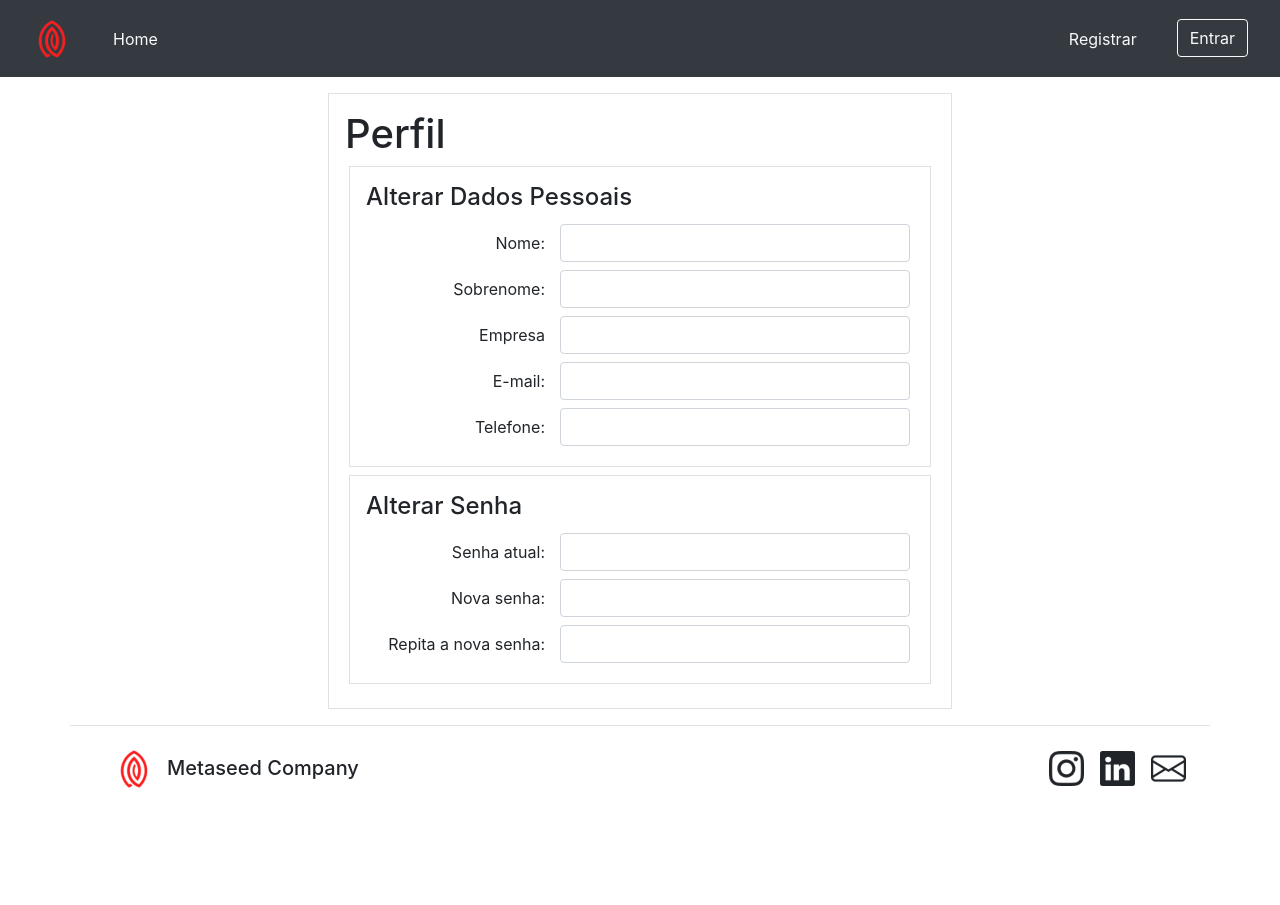
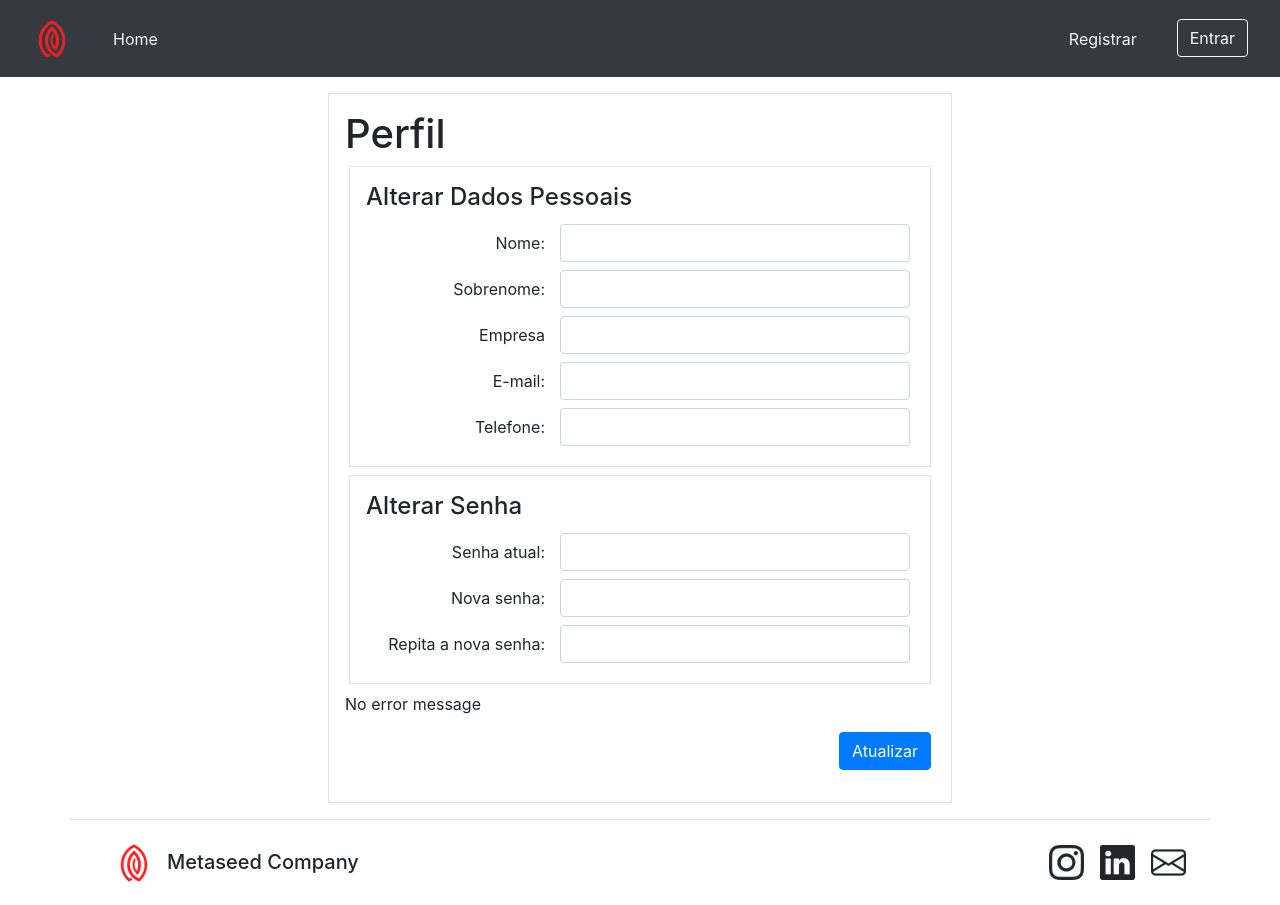
Before and after one commit to jdenari/metaseed, a Nuxt app in the folder frontend/: page /client/profile in a window 1280 px wide. Before the commit the page ends 811 px from the top, so only its background shows below. Built offline with nearby package versions, Linux system fonts and the light colour scheme.

Commit message:
password-new-created

```diff
--- a/frontend/components/ClientPage/ProfileDataForm.vue
+++ b/frontend/components/ClientPage/ProfileDataForm.vue
@@ -8,7 +8,8 @@
                     v-for="(item, index) in profileItems"
                     :key="index"
                     :profileItem="item"
-                    :profileDataItem="num(item)">
+                    :profileDataItem="num(item)"
+                    >
                 </ProfileDataField>
             </div>
             <div class="m-1 my-2 p-3 border">
@@ -16,8 +17,13 @@
                 <ProfilePasswordField
                     v-for="(item, index) in profilePasswordItems"
                     :key="index"
-                    :profilePasswordItem="item">
+                    :profilePasswordItem="item"
+                    v-model="profilePasswordModels[index]">
                 </ProfilePasswordField>
+            </div>
+            <div class="p">{{ errorText }}</div>
+            <div class="m-1 my-3 d-grid d-md-flex justify-content-md-end">
+                <button class="btn btn-primary me-md-2" type="button" @click="updatePassword">Atualizar</button>
             </div>
         </form>
     </div>
@@ -36,13 +42,48 @@ export default {
         return{
             profileItems: ['Nome: ', 'Sobrenome: ', 'Empresa', 'E-mail: ', 'Telefone: '],
             profileDataItems: [this.$store.state.firstName, this.$store.state.lastName, this.$store.state.company, this.$store.state.email, this.$store.state.phone],
-            profilePasswordItems: ['Senha atual: ', 'Nova senha: ', 'Repita a nova senha: ']
+            profilePasswordItems: ['Senha atual: ', 'Nova senha: ', 'Repita a nova senha: '],
+            profilePasswordModels: [this.teste1, this.teste2, this.teste3],
+            newPassword: '',
+            confirmNewPassword: '',
+            errorText: 'No error message',
         }
     },
     methods: {
         num(val) {
         return this.profileDataItems[this.profileItems.findIndex(i => i === val)]
-        }
+        },
+        async updatePassword(){
+            e.preventDefault();
+            console.log(this.teste1)
+            console.log(this.teste2)
+            // const dataObject = {
+            //     newPassword: this.newPassword,
+            //     confirmNewPassword: this.confirmNewPassword
+            // }
+            // const jsonDataObject = JSON.stringify(dataObject)
+            // await fetch("http://localhost:6789/api/auth/login", {
+            //     method: "POST",
+            //     headers: {"Content-type": "application/json"},
+            //     body: jsonDataObject
+            // })
+            // .then((resp) => resp.json())
+            // .then((data) => {
+            //     if(data.error){
+            //         this.errorText = data.error;
+            //     } else {
+            //         this.$store.commit("updatePassword", {
+            //             token: data.token,
+            //             userId: data.userId,
+            //             firstName: data.firstName,
+            //             lastName: data.lastName,
+            //             company: data.company,
+            //             email: data.email,
+            //             phone: data.phone
+            //         })
+            //     }
+            // })
+        },
     }
 }
 </script>
--- a/frontend/store/index.js
+++ b/frontend/store/index.js
@@ -9,7 +9,9 @@ export default {
             phone: null,
             email: null,
             token: null,
-            userId: null
+            userId: null,
+            newPassword: null,
+            confirmNewPasssword: null
         }
     },
     mutations: {
@@ -22,6 +24,12 @@ export default {
             state.company = data.company
             state.email = data.email
             state.phone = data.phone
-        }
+        },
+        updatePassword(state, data) {
+            state.token = data.token
+            state.userId = data.userId
+            state.newPassword = data.newPassword
+            state.confirmNewPassword = data.confirmNewPassword
+        },
     },
 }
```
Also changed, not shown: 1 other file (tests, documents, lock files or other folders).
